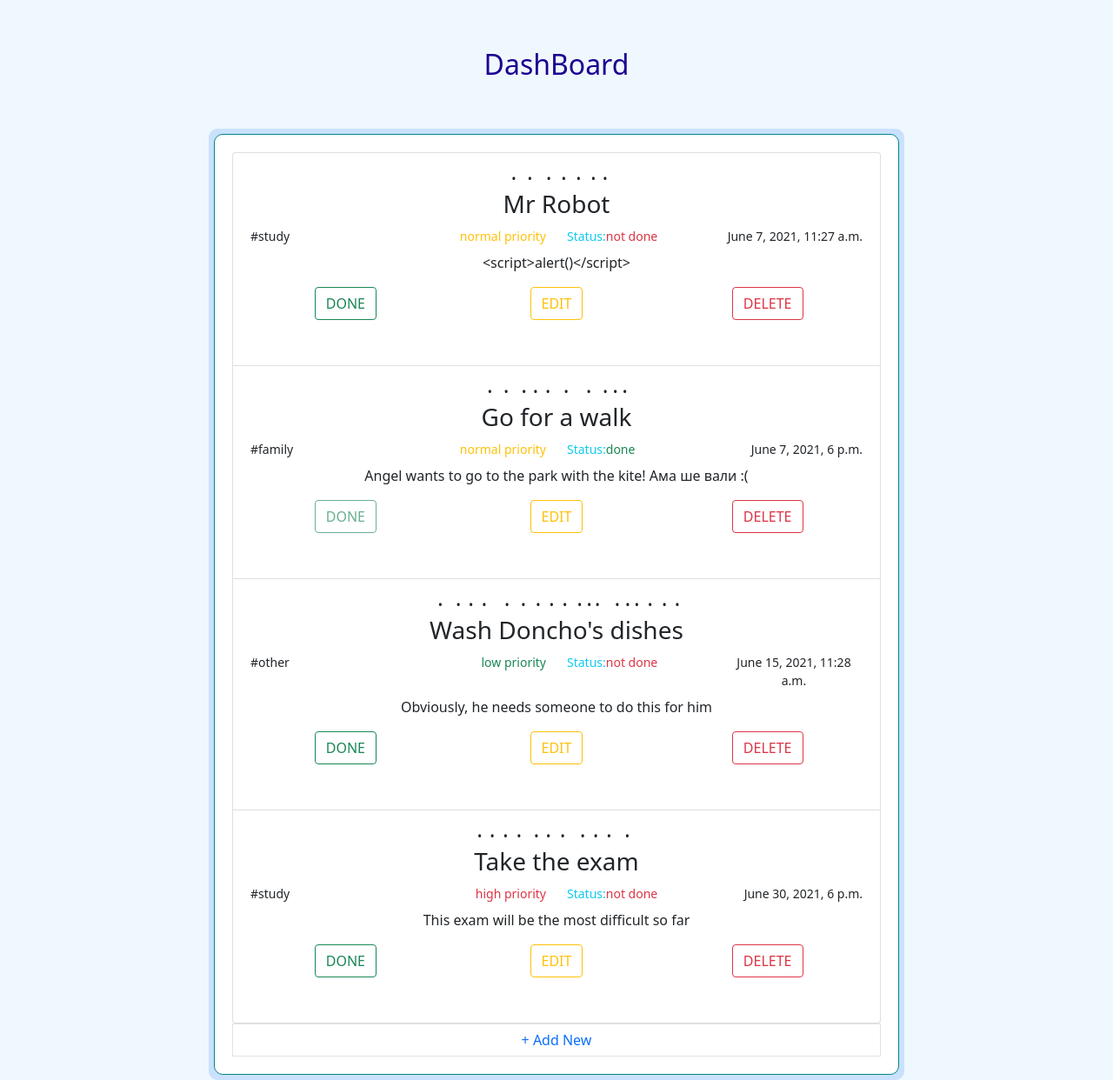
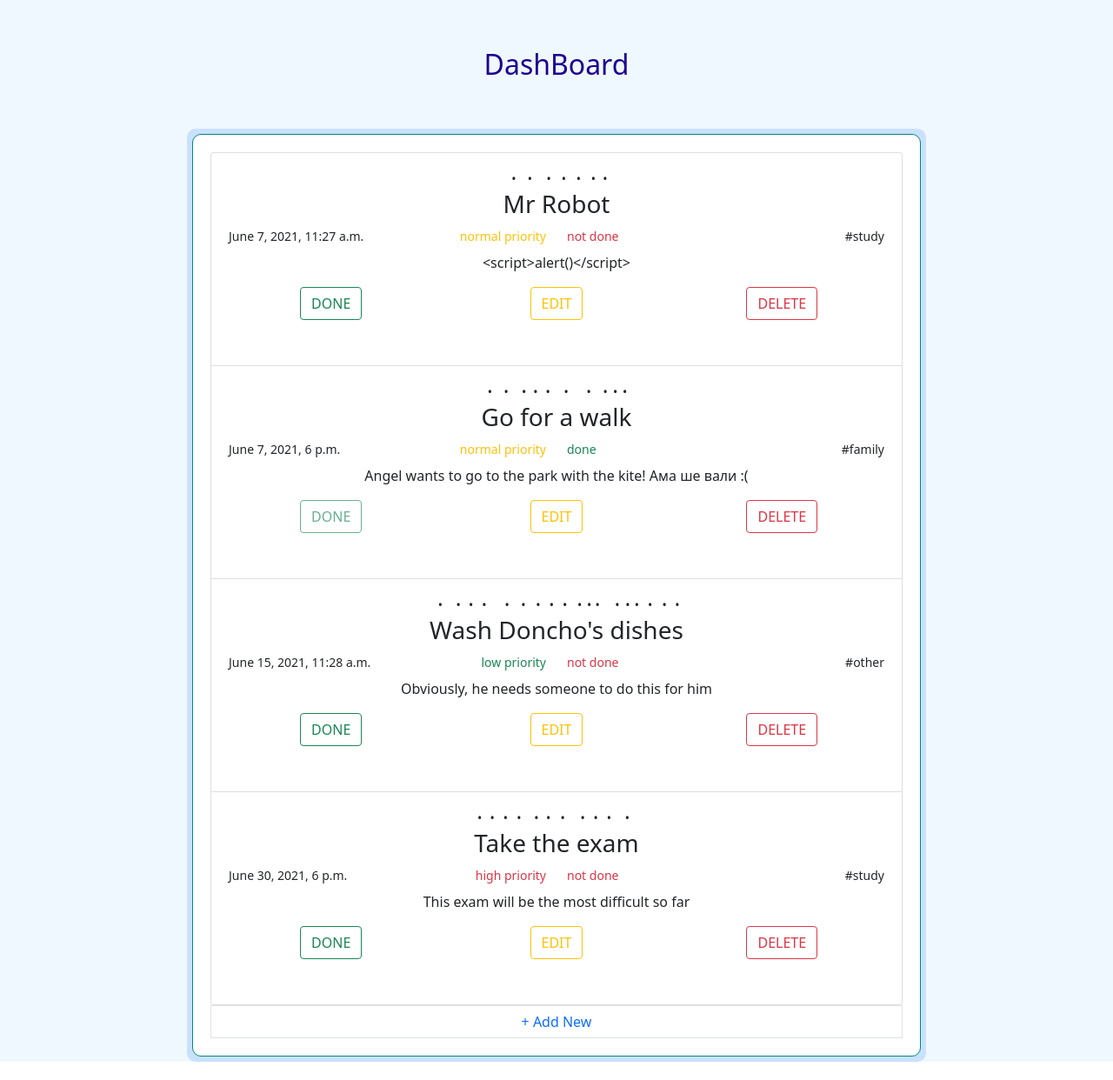
Before and after one commit to ivo-bass/ToDo-App, a Django app: page /dashboard/ in a window 1280 px wide. Shown: the part 70-1312 px from the top of the page at 87% size. After the commit the page ends 1291 px from the top, so only its background shows below. Run offline with Django 3.2, Linux system fonts and the light colour scheme; data comes from the database, SQL or seed files in the repository; both versions use the stored data as it was after the commit.

Commit message:
added time to due-date field in model ant templates

```diff
--- a/templates/add.html
+++ b/templates/add.html
@@ -21,7 +21,7 @@
 
                     <div class="col col-md-6">
                         <label class="form-label">Due Date:
-                            <input type="date" class="form-control" name="due-date" required
+                            <input type="datetime-local" class="form-control" name="due-date" required
                                    pattern="\d{4}-\d{2}-\d{2}">
                             <span class="validity"></span>
                         </label>
--- a/templates/base.html
+++ b/templates/base.html
@@ -53,7 +53,7 @@
         }
 
         div.container {
-            max-width: 800px;
+            max-width: 850px;
             background: #c9e1fd;
             color: #1a0090;
             display: flex;
--- a/templates/dashboard.html
+++ b/templates/dashboard.html
@@ -16,7 +16,7 @@
                             <div class="row row-cols-4 mb-md-2 mt-md-2">
 
                                 <div class="col-xs-1 d-flex justify-content-start">
-                                    <small>#{{ todo.category }}</small>
+                                    <small>{{ todo.due_date }}</small>
                                 </div>
 
                                 <div class="col-xs-2 d-flex justify-content-end">
@@ -30,7 +30,6 @@
                                 </div>
 
                                 <div class="col-xs-3 d-flex justify-content-start">
-                                    <small class="text-info">Status: </small>
                                     {% if todo.state %}
                                         <small class="text-success"> done </small>
                                     {% else %}
@@ -38,9 +37,12 @@
                                     {% endif %}
                                 </div>
 
-                                <div class="col-xs-4 d-flex justify-content-end">
-                                    <small>{{ todo.due_date }}</small>
+
+                                <div class="col-xs-1 d-flex justify-content-end">
+                                    <small>#{{ todo.category }}</small>
                                 </div>
+
+
                             </div>
 
                             <div class="row row-cols-1 mb-md-3">
--- a/templates/edit.html
+++ b/templates/edit.html
@@ -22,8 +22,8 @@
 
                     <div class="col col-md-6">
                         <label class="form-label">Due Date:
-                            <input type="date" class="form-control" name="due-date" required
-                                   pattern="\d{4}-\d{2}-\d{2}" value="{{ date }}">
+                            <input type="datetime-local" class="form-control" name="due-date" required
+                                   value="{{ date }}">
                             <span class="validity"></span>
                         </label>
                     </div>
--- a/todo_app/settings.py
+++ b/todo_app/settings.py
@@ -28,6 +28,7 @@ DEBUG = True
 
 ALLOWED_HOSTS = [
     'f262360f5e6a.ngrok.io',
+    '127.0.0.1',
 ]
 
 # Application definition
--- a/todo_app/todos/models/todo.py
+++ b/todo_app/todos/models/todo.py
@@ -1,6 +1,7 @@
 from django.db import models
 
 from django.utils import timezone
+from django.utils.datetime_safe import time
 
 from .category import Category
 from .priority import Priority
@@ -20,9 +21,15 @@ class Todo(models.Model):
         blank=True,  # can save in admin with blank field / not required
     )
 
-    due_date = models.DateField(
+    due_date = models.DateTimeField(
         default=timezone.now,
     )
+
+    date_created = models.DateTimeField(
+        default=timezone.now,
+        editable=False,
+    )
+
 
     # PRIORITY_CHOICES = ((obj.name, obj.name) for obj in Priority.objects.all())
     priority = models.ForeignKey(Priority, on_delete=models.CASCADE, null=True)
--- a/todo_app/todos/views.py
+++ b/todo_app/todos/views.py
@@ -55,7 +55,12 @@ def create_todo(request):
 
 def edit_todo_page(request, pk):
     todo = Todo.objects.get(pk=pk)
-    due_date = todo.due_date.strftime("%Y-%m-%d")
+    # "%m/%d/%Y, %H:%M:%S"
+    print()
+    print(todo.due_date)
+    print()
+    # yyyy-MM-ddThh:mm
+    due_date = todo.due_date.strftime("%Y-%m-%dT%H:%M")
 
     context = {
         'date': due_date,
```
Also changed, not shown: db.sqlite3, todo_app/todos/migrations/0006_auto_20210607_1126.py (added), todo_app/todos/migrations/0007_auto_20210607_1127.py (added).
